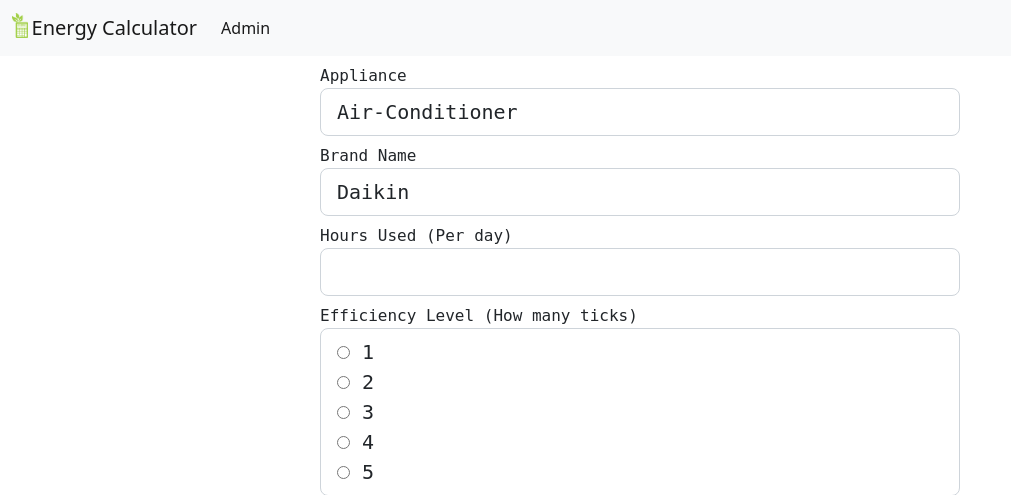
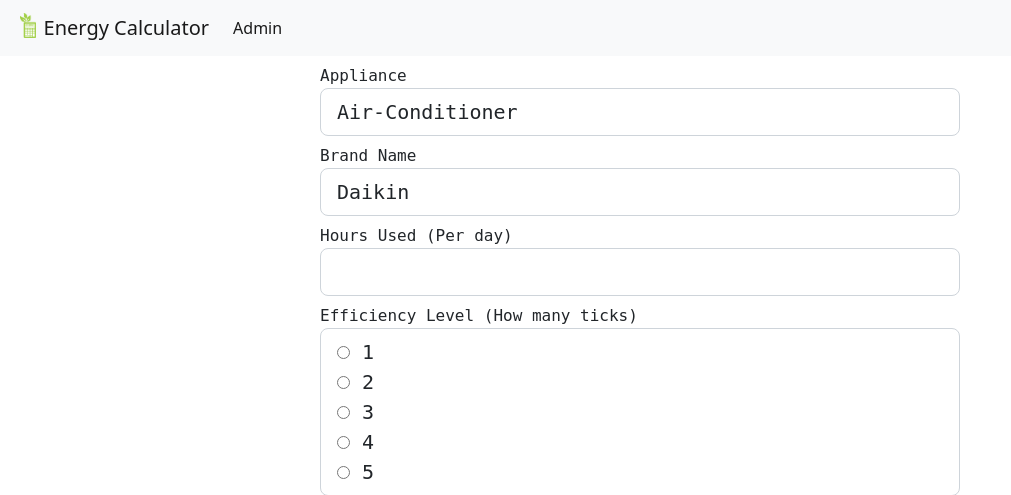
Before and after one commit to lgf2111/energy-calculator, a Flask app: page / in a window 1280 px wide. Shown: the top 495 px of the page, without its empty margins (0-1011 px from the left). Run offline with Flask 2, Linux system fonts and the light colour scheme; some libraries are stand-ins or nearby versions.

Commit message:
add spacing for navbar logo

```diff
--- a/webapp/templates/includes/navbar.html
+++ b/webapp/templates/includes/navbar.html
@@ -2,7 +2,7 @@
   <div class="container-fluid">
     <a class="navbar-brand d-flex align-middle" href="#">
       <img
-        class="me-1"
+        class="mx-2"
         src="{{ url_for('static', filename='src/logo.png') }}"
         alt="logo"
         height="25"
```
